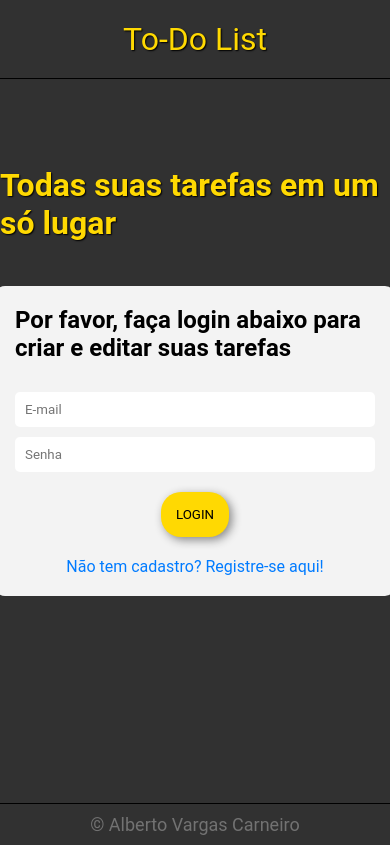
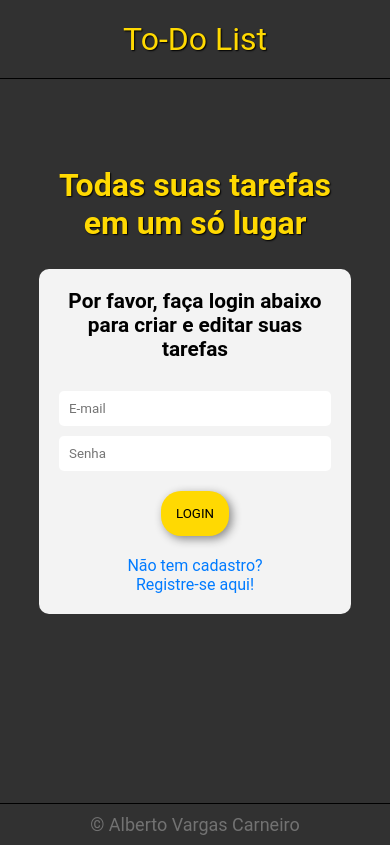
Before and after one commit to alberto-vargas-carneiro/to-do-list, a Next.js app in the folder frontend/to-do-list/: page / in a window 390 px wide. Built offline with nearby package versions, Linux system fonts and the light colour scheme.

Commit message:
Finalizado o css 2

```diff
--- a/frontend/to-do-list/src/app/components/listContainer/listContainer.module.css
+++ b/frontend/to-do-list/src/app/components/listContainer/listContainer.module.css
@@ -25,7 +25,8 @@
 .listLeft {
     border-radius: 25px 0 0 25px;
     background-color: #ffd902;
-    width: 4rem;
+    width: 5rem;
+    text-align: center;
 }
 
 .listRight {
--- a/frontend/to-do-list/src/app/page.module.css
+++ b/frontend/to-do-list/src/app/page.module.css
@@ -104,3 +104,24 @@
     margin-top: 20px;
     color: #fff;
 }
+
+@media screen and (max-width: 532px) {
+    .h1 {
+        text-align: center;
+        width: 75%;
+    }
+
+    .loginContainer {
+        width: 80%;
+    }
+
+    .loginContainer h2 {
+        font-size: 1.3rem;
+        text-align: center;
+    }
+
+    .jaPossui {
+        text-align: center;
+        width: 70%;
+    }
+}
```
